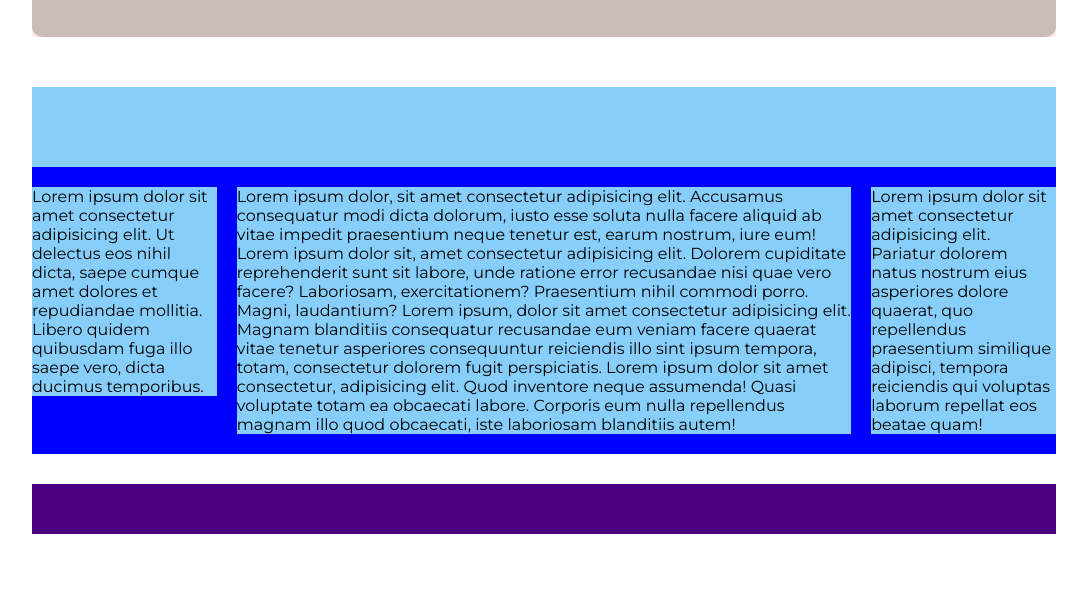
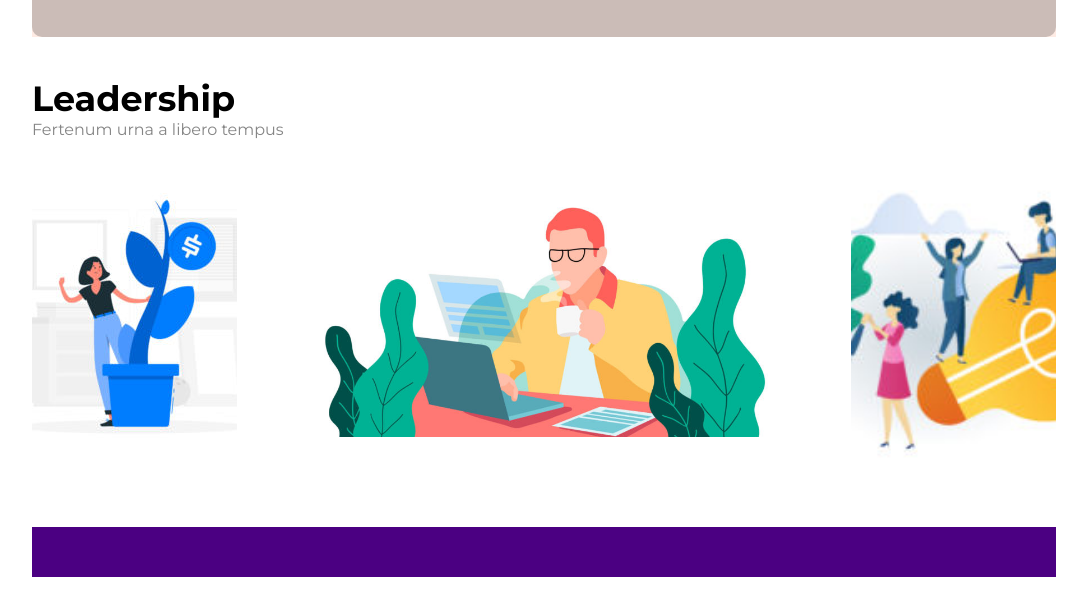
Before and after one commit to lucianomarchionna/htmlcss-wp, a plain HTML site: page index.html in a window 1280 px wide. Shown: the part 826-1433 px from the top of the page, without its empty margins (96-1183 px from the left). Before the commit the page ends 1390 px from the top, so only its background shows below. Drawn offline with Linux system fonts and the light colour scheme.

Commit message:
Allineamento immagini

```diff
--- a/index.html
+++ b/index.html
@@ -40,7 +40,7 @@
 
             <div class="banner">
                 <!-- creato per aggiungere opacità al banner e rendere più visibile il "banner-text" -->
-                <div class="overlay"></div>
+                <div class="overlay border-radius"></div>
                 <img src="img/banner.jpg" alt="Banner">
                 <div id="banner-text">
                     <h3>Pretium ac placerat dui interdum nunc in eros urna morbi</h3>
@@ -49,22 +49,18 @@
             </div>
 
             <div class="container-main clearfix">
-                <div class="top"></div>
-                <div class="sidebar">
-                    <p>Lorem ipsum dolor sit amet consectetur adipisicing elit. Ut delectus eos nihil dicta, saepe cumque amet dolores et repudiandae mollitia. Libero quidem
-                        quibusdam fuga illo saepe vero, dicta ducimus temporibus.</p>
+                <div class="top">
+                    <h3><strong>Leadership</strong></h3>
+                    <p>Fertenum urna a libero tempus</p>
+                </div>
+                <div class="sidebar-left">
+                    <img src="img/img-1.jpg" alt="Donna che coltiva la sua carriera">
                 </div>
                 <div class="content">
-                    <p>Lorem ipsum dolor, sit amet consectetur adipisicing elit. Accusamus consequatur modi dicta dolorum, iusto esse soluta nulla facere aliquid ab vitae impedit
-                        praesentium neque tenetur est, earum nostrum, iure eum! Lorem ipsum dolor sit, amet consectetur adipisicing elit. Dolorem cupiditate reprehenderit sunt
-                        sit labore, unde ratione error recusandae nisi quae vero facere? Laboriosam, exercitationem? Praesentium nihil commodi porro. Magni, laudantium? Lorem ipsum,
-                        dolor sit amet consectetur adipisicing elit. Magnam blanditiis consequatur recusandae eum veniam facere quaerat vitae tenetur asperiores consequuntur
-                        reiciendis illo sint ipsum tempora, totam, consectetur dolorem fugit perspiciatis. Lorem ipsum dolor sit amet consectetur, adipisicing elit. Quod inventore
-                        neque assumenda! Quasi voluptate totam ea obcaecati labore. Corporis eum nulla repellendus magnam illo quod obcaecati, iste laboriosam blanditiis autem!</p>
+                    <img src="img/banner-2.jpg" alt="Uomo al computer che beve da una tazza">
                 </div>
-                <div class="sidebar">
-                    <p>Lorem ipsum dolor sit amet consectetur adipisicing elit. Pariatur dolorem natus nostrum eius asperiores dolore quaerat, quo repellendus praesentium similique
-                        adipisci, tempora reiciendis qui voluptas laborum repellat eos beatae quam!</p>
+                <div class="sidebar-right">
+                    <img src="img/img-3.jpg" alt="Omini con grandi idee">
                 </div>
             </div>
         </main>
--- a/style.css
+++ b/style.css
@@ -22,13 +22,13 @@ body{
     font-family: 'Montserrat', sans-serif;
 }
 
+.border-radius{
+    border-radius: 10px;
+    background-color: rgba(0, 0, 0, 0.2);
+}
 /* common */
 
 /* header */
-
-header{
-    margin-bottom: 30px;
-}
 
 .menu{
     margin-bottom: 30px;
@@ -64,6 +64,8 @@ nav li a{
 
 /* header */
 
+/* main */
+
 .banner{
     /* imposto l'altezza del mio div "banner" a 500px */
     height: 650px;
@@ -77,8 +79,6 @@ nav li a{
     bottom: 0;
     right: 0;
     left: 0;
-    background-color: rgba(0, 0, 0, 0.2);
-    border-radius: 10px;
 }
 
 .banner img{
@@ -102,33 +102,67 @@ nav li a{
 }
 
 .container-main{
-    margin-top: 50px;
+    margin-top: 40px;
     width: 100%;
-    background-color: blue;
     margin-bottom: 30px;
 }
 
 .top{
     width: 100%;
     height: 80px;
-    background-color: lightskyblue;
 }
 
-.sidebar,
+.top>h3{
+    font-size: 35px;
+}
+
+.top>p{
+    color: #858585;
+}
+
+.sidebar-left,
+.sidebar-right,
 .content{
     float: left;
-    background-color: lightskyblue;
 }
 
-.sidebar{
-    width: calc(100% / 5 - 20px);
+.sidebar-left{
+    height: 300px;
+    width: calc(100% / 5);
     margin: 20px 0px;
+}
+
+.sidebar-left img{
+    width: 100%;
+    height: 100%;
+    object-fit: cover;
 }
 
 .content{
     width: calc((100% / 5 ) * 3);
-    margin: 20px;
+    height: 300px;
+    padding: 20px;
 }
+
+.content img{
+    width: 100%;
+    height: 100%;
+    object-fit: cover;
+}
+
+.sidebar-right{
+    height: 300px;
+    width: calc(100% / 5);
+    margin: 20px 0px;
+}
+
+.sidebar-right img{
+    width: 100%;
+    height: 100%;
+    object-fit: cover;
+}
+
+/* main */
 
 footer{
     width: 100%;
```
